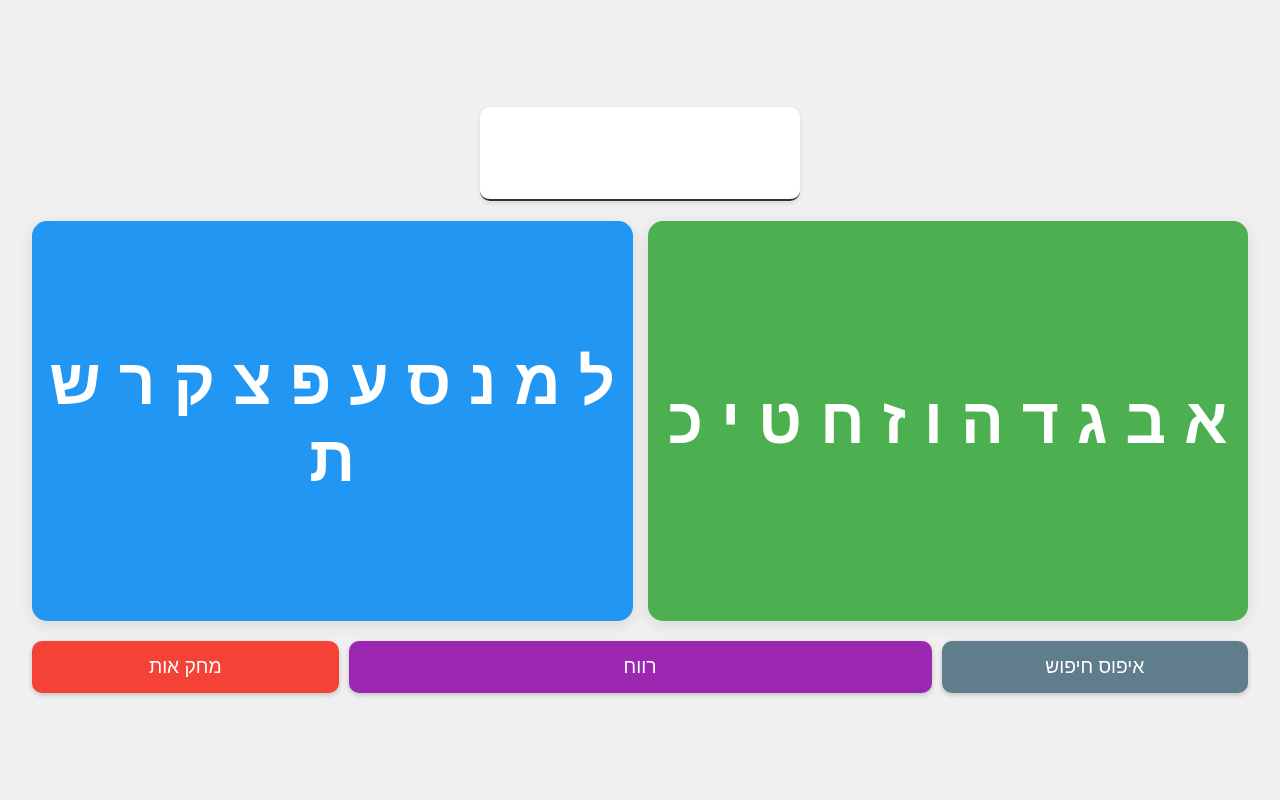
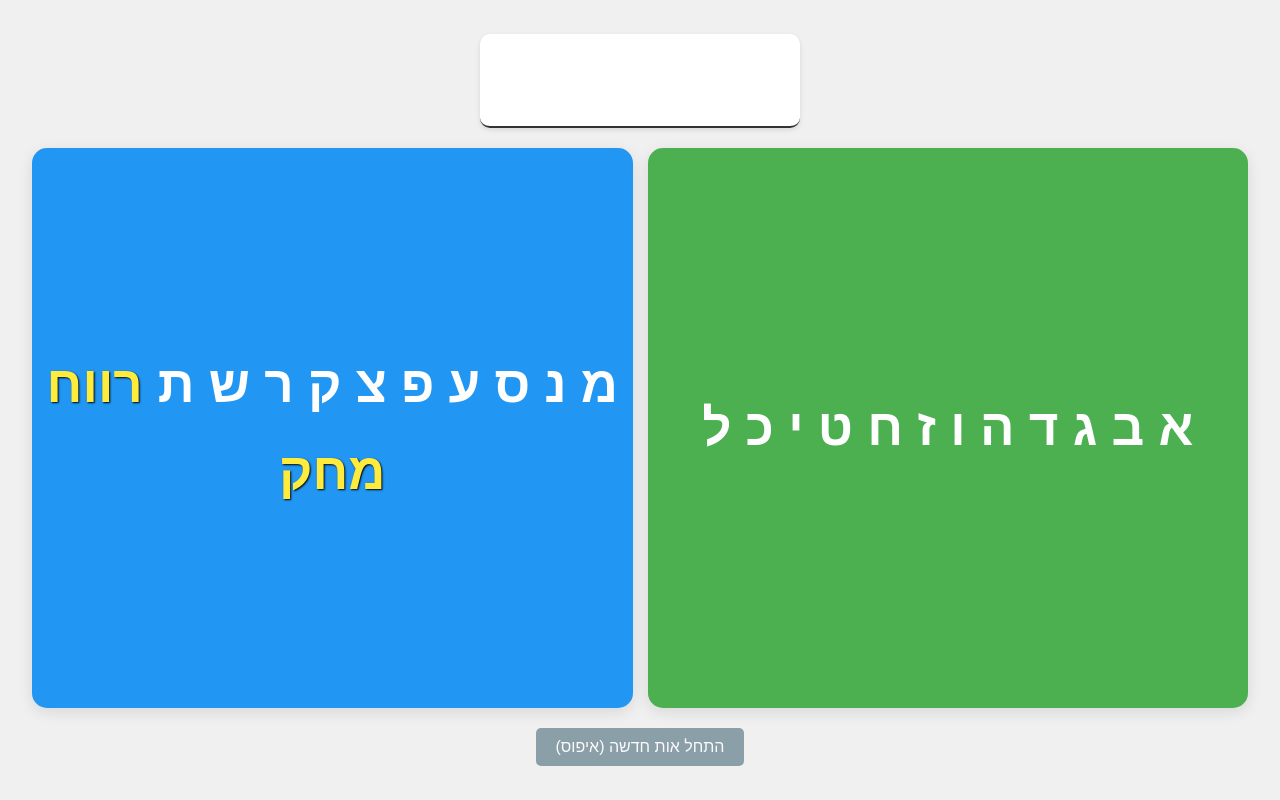
Before and after one commit to yaccovs/tmp-repo, a plain HTML site: page second-vers.htm in a window 1280 px wide. Drawn offline with Linux system fonts and the light colour scheme.

Commit message:
Update title and adjust button styles in HTML

```diff
--- a/second-vers.htm
+++ b/second-vers.htm
@@ -3,7 +3,7 @@
 <head>
     <meta charset="UTF-8">
     <meta name="viewport" content="width=device-width, initial-scale=1.0">
-    <title>מקלדת חצי-חצי עם סופיות</title>
+    <title>מקלדת חצי-חצי משולבת</title>
     <style>
         body {
             font-family: Arial, sans-serif;
@@ -14,6 +14,7 @@
             height: 100vh;
             margin: 0;
             background-color: #f0f0f0;
+            overflow: hidden; /* למניעת גלילה בגלל גודל פונט */
         }
 
         #output {
@@ -32,7 +33,7 @@
         .container {
             display: flex;
             width: 95%;
-            height: 50vh;
+            height: 70vh; /* הגדלתי את גובה הכפתורים */
             gap: 15px;
         }
 
@@ -48,6 +49,7 @@
             color: white;
             box-shadow: 0 4px 15px rgba(0,0,0,0.1);
             padding: 10px;
+            overflow: hidden;
         }
 
         .right { background-color: #4CAF50; }
@@ -55,40 +57,37 @@
 
         .half-btn:active { transform: scale(0.98); }
 
-        /* הגדלת האותיות כדי שימלאו את הריבוע */
+        /* עיצוב הטקסט בתוך הכפתורים */
         .letters-display {
-            font-size: clamp(2rem, 5vw, 4rem); /* גודל דינמי וגדול */
+            font-size: clamp(1.5rem, 4vw, 3.5rem);
             font-weight: bold;
-            word-break: break-word;
-            line-height: 1.2;
             text-align: center;
+            line-height: 1.4;
+            display: flex;
+            flex-wrap: wrap;
+            justify-content: center;
+            gap: 15px;
+            width: 100%;
         }
 
-        .controls {
-            display: flex;
-            gap: 10px;
-            margin-top: 20px;
-            width: 95%;
+        /* עיצוב מיוחד לפעולות כדי שיבלטו בתוך רשימת האותיות */
+        .action-item {
+            color: #FFEB3B; /* צהוב */
+            text-shadow: 1px 1px 2px black;
+            font-weight: 900;
         }
 
-        .control-btn {
-            padding: 15px;
-            font-size: 1.2rem;
+        .reset-btn {
+            margin-top: 20px;
+            padding: 10px 20px;
+            font-size: 1rem;
             cursor: pointer;
-            border-radius: 10px;
+            border-radius: 5px;
             border: none;
+            background: #607D8B;
             color: white;
-            flex: 1;
-            box-shadow: 0 2px 5px rgba(0,0,0,0.2);
-            transition: opacity 0.2s;
+            opacity: 0.7;
         }
-
-        .control-btn:active { opacity: 0.8; }
-
-        .btn-space { background-color: #9C27B0; flex: 2; } /* רווח רחב יותר */
-        .btn-delete { background-color: #F44336; }
-        .btn-reset { background-color: #607D8B; }
-
     </style>
 </head>
 <body>
@@ -104,15 +103,12 @@
         </button>
     </div>
 
-    <div class="controls">
-        <button class="control-btn btn-reset" onclick="resetSearch()">איפוס חיפוש</button>
-        <button class="control-btn btn-space" onclick="addSpace()">רווח</button>
-        <button class="control-btn btn-delete" onclick="deleteLastChar()">מחק אות</button>
-    </div>
+    <button class="reset-btn" onclick="resetSearch()">התחל אות חדשה (איפוס)</button>
 
     <script>
-        const allLetters = ["א", "ב", "ג", "ד", "ה", "ו", "ז", "ח", "ט", "י", "כ", "ל", "מ", "נ", "ס", "ע", "פ", "צ", "ק", "ר", "ש", "ת"];
-        // מיפוי לאותיות סופיות
+        // האותיות + הפעולות כחלק אינטגרלי מהרשימה
+        const baseItems = ["א", "ב", "ג", "ד", "ה", "ו", "ז", "ח", "ט", "י", "כ", "ל", "מ", "נ", "ס", "ע", "פ", "צ", "ק", "ר", "ש", "ת", "רווח", "מחק"];
+
         const sofitMap = {
             'מ': 'ם',
             'נ': 'ן',
@@ -121,20 +117,58 @@
             'כ': 'ך'
         };
 
-        let currentRange = [...allLetters];
+        let currentRange = [...baseItems];
+
+        // פונקציה שמייצרת HTML כדי להבליט את המילים רווח ומחק
+        function formatList(list) {
+            return list.map(item => {
+                if (item === "רווח" || item === "מחק") {
+                    return `<span class="action-item">${item}</span>`;
+                }
+                return item;
+            }).join(' ');
+        }
 
         function updateDisplay() {
             const mid = Math.ceil(currentRange.length / 2);
             const rightHalf = currentRange.slice(0, mid);
             const leftHalf = currentRange.slice(mid);
 
-            document.getElementById('displayRight').innerText = rightHalf.join(' ');
-            document.getElementById('displayLeft').innerText = leftHalf.join(' ');
+            // שימוש ב-innerHTML כדי לאפשר עיצוב שונה לרווח ומחק
+            document.getElementById('displayRight').innerHTML = formatList(rightHalf);
+            document.getElementById('displayLeft').innerHTML = formatList(leftHalf);
 
+            // בדיקה אם נשאר פריט אחד בלבד
             if (currentRange.length === 1) {
-                document.getElementById('output').innerText += currentRange[0];
-                setTimeout(resetSearch, 200); // איפוס מהיר יותר
+                handleSelection(currentRange[0]);
             }
+        }
+
+        function handleSelection(item) {
+            const output = document.getElementById('output');
+
+            if (item === "מחק") {
+                // לוגיקת מחיקה
+                output.innerText = output.innerText.slice(0, -1);
+            }
+            else if (item === "רווח") {
+                // לוגיקת רווח + מנצפ"ך
+                let text = output.innerText;
+                if (text.length > 0) {
+                    const lastChar = text[text.length - 1];
+                    if (sofitMap[lastChar]) {
+                        text = text.slice(0, -1) + sofitMap[lastChar];
+                    }
+                }
+                output.innerText = text + " ";
+            }
+            else {
+                // הוספת אות רגילה
+                output.innerText += item;
+            }
+
+            // איפוס אוטומטי מהיר
+            setTimeout(resetSearch, 200);
         }
 
         function chooseHalf(index) {
@@ -148,33 +182,8 @@
         }
 
         function resetSearch() {
-            currentRange = [...allLetters];
+            currentRange = [...baseItems];
             updateDisplay();
-        }
-
-        function deleteLastChar() {
-            const output = document.getElementById('output');
-            output.innerText = output.innerText.slice(0, -1);
-            resetSearch(); // אופציונלי: מאפס את החיפוש כשמוחקים
-        }
-
-        function addSpace() {
-            const output = document.getElementById('output');
-            let text = output.innerText;
-
-            // בדיקה אם יש טקסט כדי לבצע המרה לאות סופית
-            if (text.length > 0) {
-                const lastChar = text[text.length - 1];
-
-                // אם האות האחרונה קיימת במילון הסופיות, נחליף אותה
-                if (sofitMap[lastChar]) {
-                    text = text.slice(0, -1) + sofitMap[lastChar];
-                }
-            }
-
-            // הוספת הרווח לטקסט (המעודכן או המקורי)
-            output.innerText = text + " ";
-            resetSearch();
         }
 
         updateDisplay();
```
